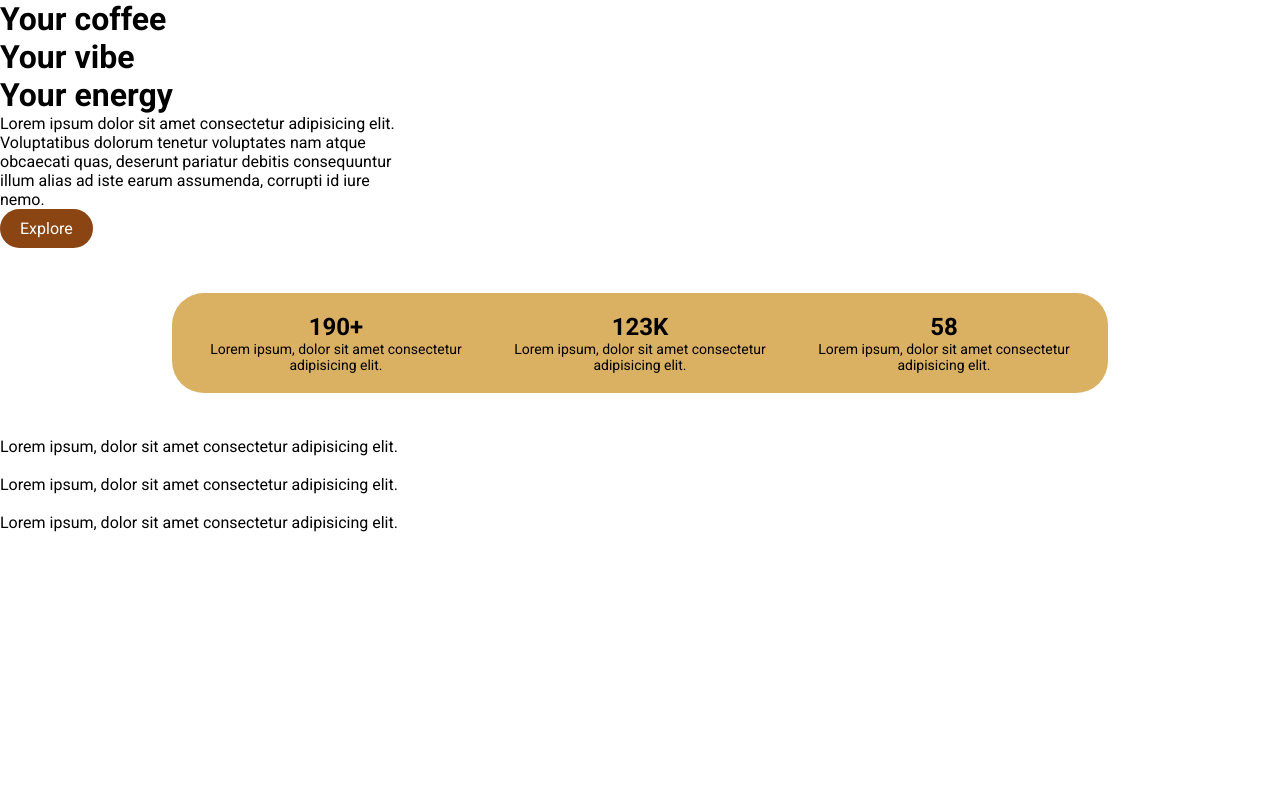
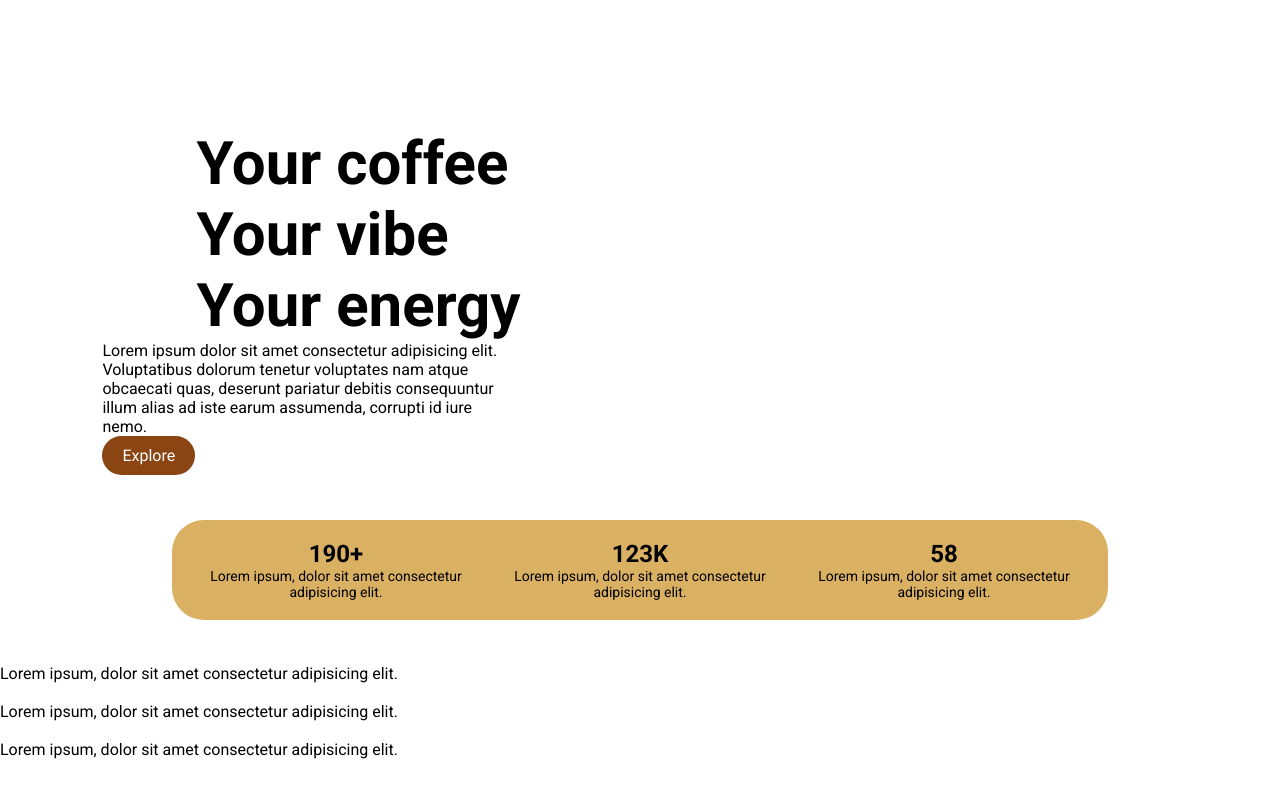
Before and after one commit to iKitzu/Proyecto-Conventional-Commits, a plain HTML site: page index.html in a window 1280 px wide. Drawn offline with Linux system fonts and the light colour scheme.

Commit message:
style: :lipstick: Cambios en el Css
Se esta mejorando la interfaz de la pagina

```diff
--- a/style.css
+++ b/style.css
@@ -6,12 +6,15 @@
     padding: 0;
 }
 
-.wrapper {
-
+.fsection {
+    margin-top: 10%;
+    margin-left: 8%;
 }
 
-.fsection {
-
+.tittle {
+    margin-top: 10%;
+    margin-left: 8%;
+    font-size: 60px;
 }
 
 .boton-explorar {
```
